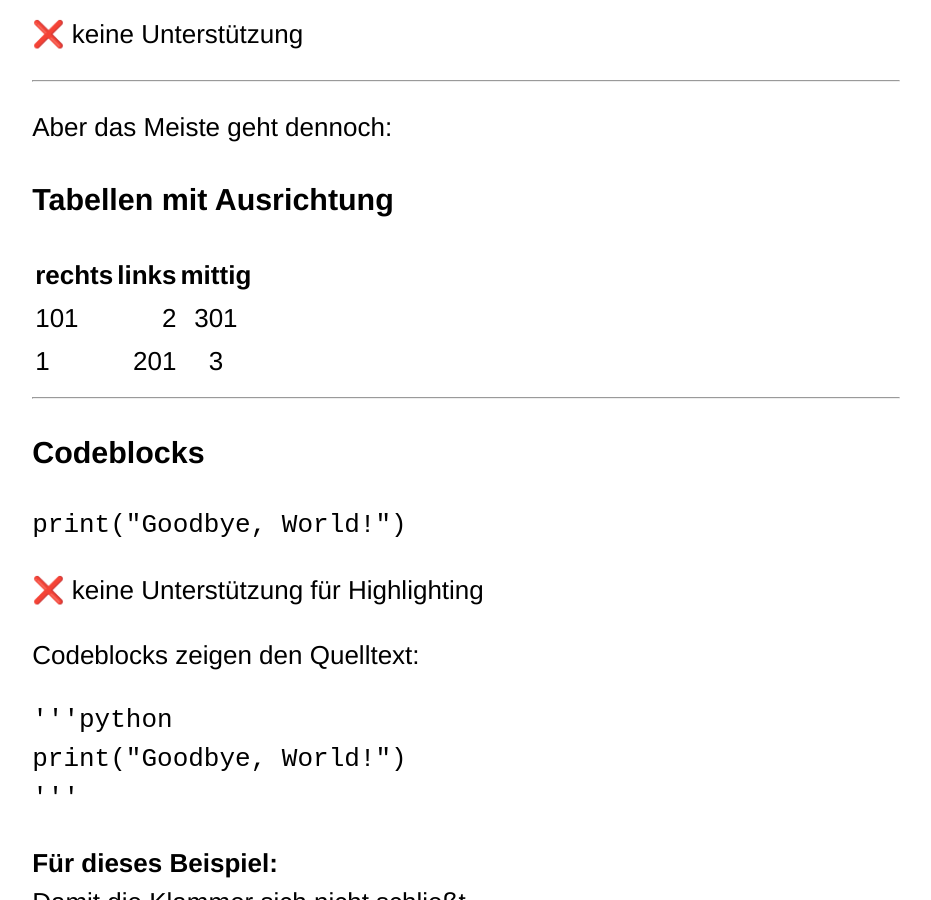
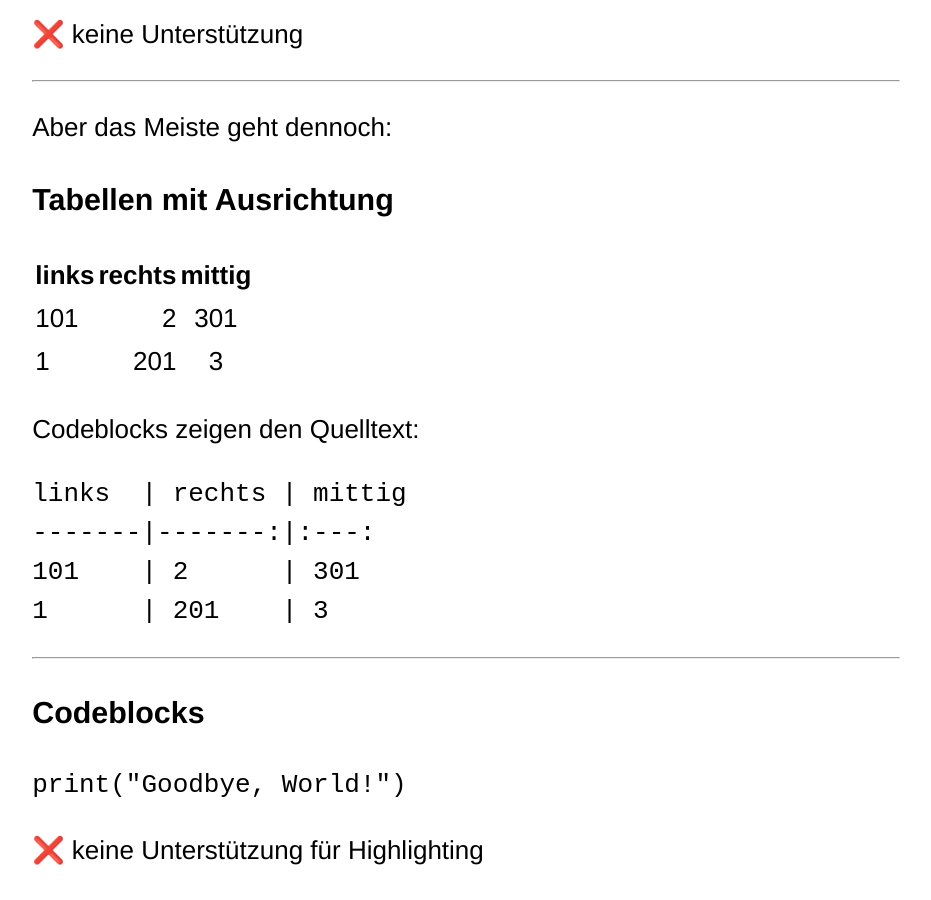
Before and after one commit to MonaLgbt/MonaLgbt.github.io, a Jekyll site: the page built from pages/Examples.md, in a window 1280 px wide and 900 px high, scrolled down 702 px. Shown: the whole window, without its empty margins (174-1105 px from the left). Built offline with Jekyll 4.4.1, drawn with Linux system fonts in a browser that asks for light colours.

Commit message:
Update Examples.md

````diff
--- a/pages/Examples.md
+++ b/pages/Examples.md
@@ -25,10 +25,19 @@ Aber das Meiste geht dennoch:
 
 ### Tabellen mit Ausrichtung
 
-rechts | links | mittig
--------|------:|:---:
-101    | 2     | 301
-1      | 201   | 3
+links  | rechts | mittig
+-------|-------:|:---:
+101    | 2      | 301
+1      | 201    | 3
+
+Codeblocks zeigen den Quelltext:
+
+```md
+links  | rechts | mittig
+-------|-------:|:---:
+101    | 2      | 301
+1      | 201    | 3
+```
 
 ---
 
````
